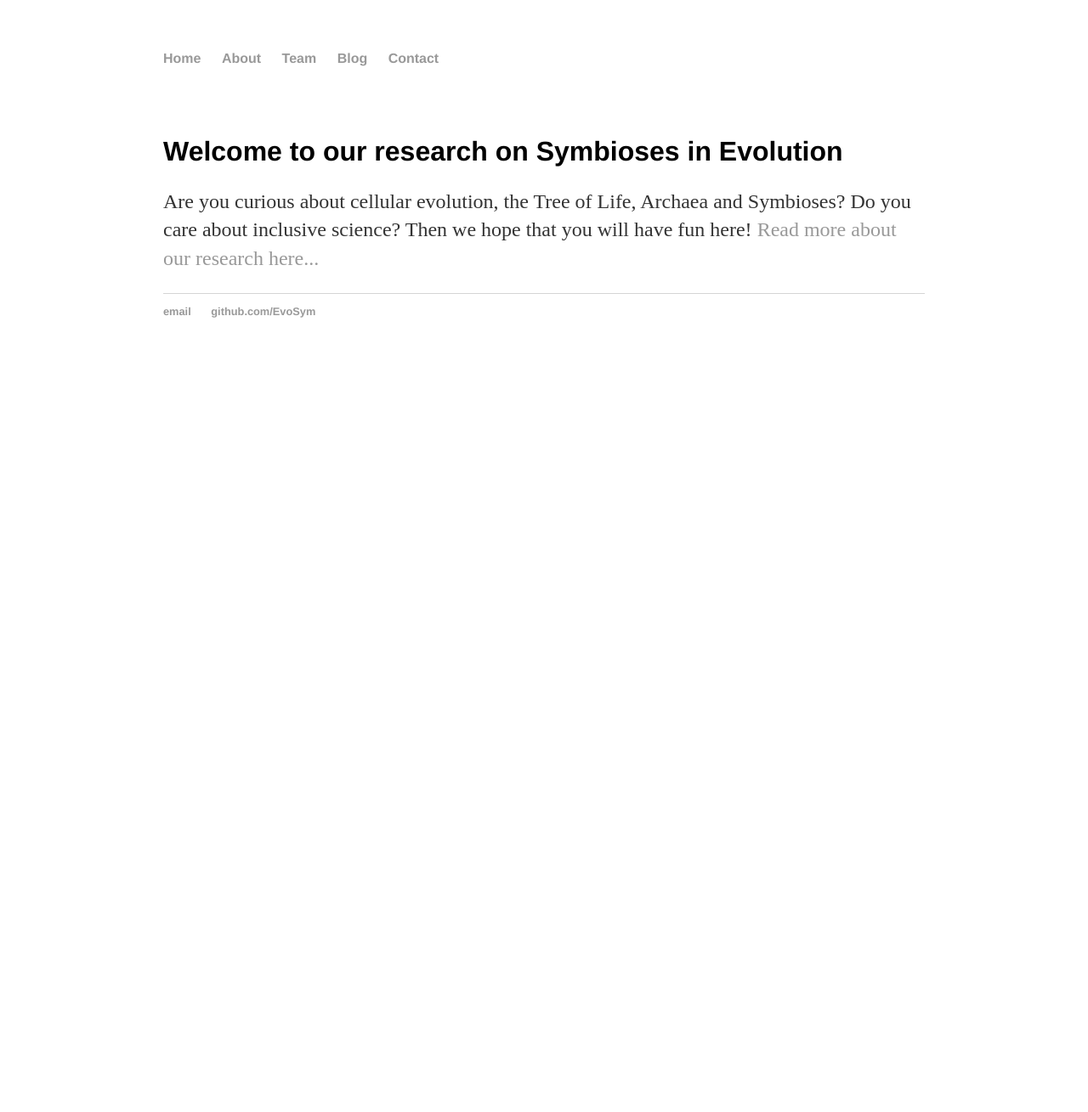
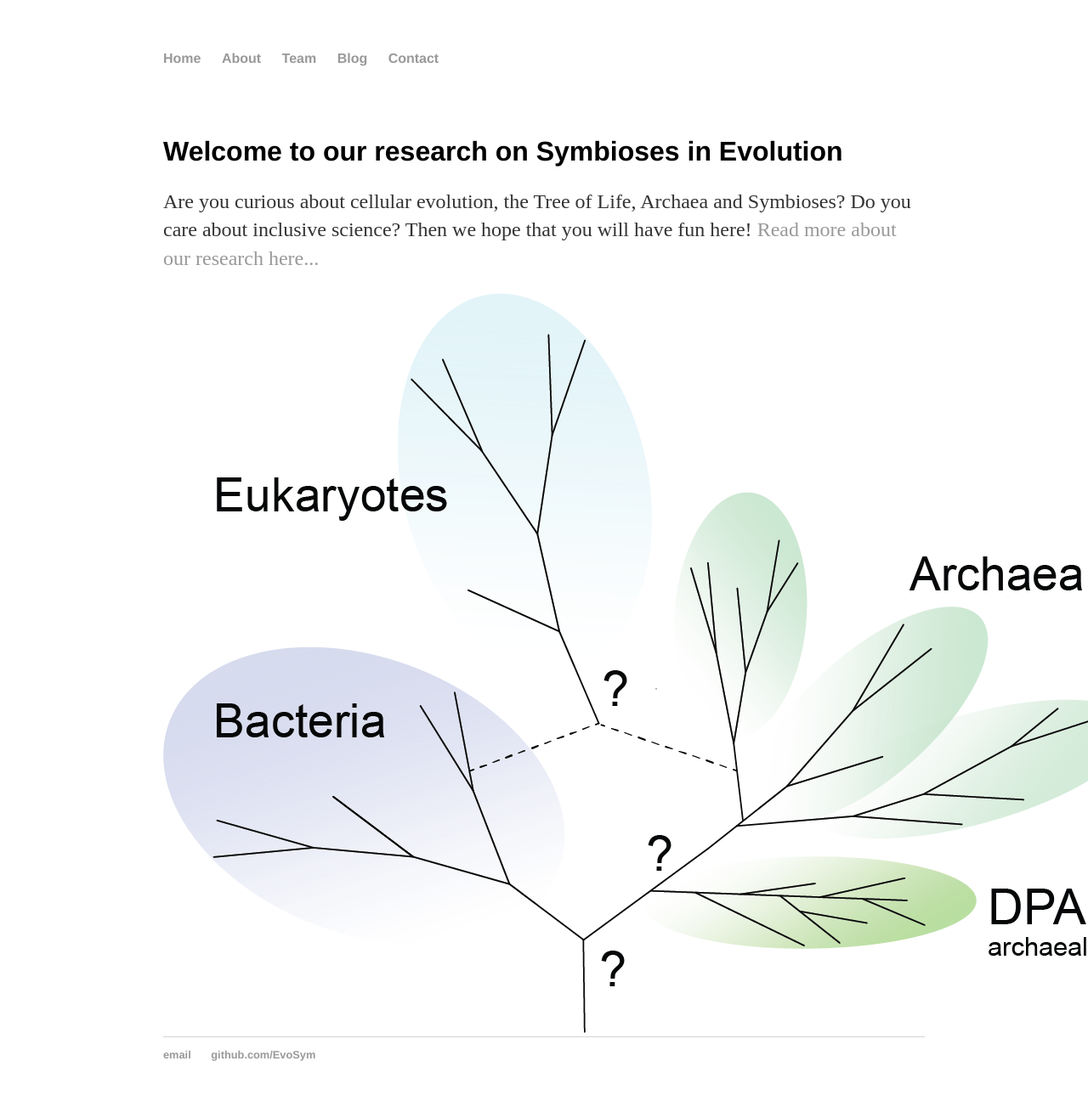
Before and after one commit to EvoSym/EvoSym.github.io, a Jekyll site: the page built from index.html, in a window 1280 px wide. Shown: the whole page at 85% size. Built offline with Jekyll 4.4.1, drawn with Linux system fonts in a browser that asks for light colours; before the commit the page ends 900 px from its top, so only the background shows below that.

Commit message:
Update index.html

```diff
--- a/index.html
+++ b/index.html
@@ -6,3 +6,7 @@ title: Symbioses in Evolution
 	<h1>Welcome to our research on Symbioses in Evolution</h1>
 	<p>Are you curious about cellular evolution, the Tree of Life, Archaea and Symbioses? Do you care about inclusive science? Then we hope that you will have fun here! <a href="/about">Read more about our research here...</a></p>
 </div><!-- /.blurb -->
+
+<div class="box">
+    <img src="Tree-of-life_outreach_vs1.png" >
+</div>
```
